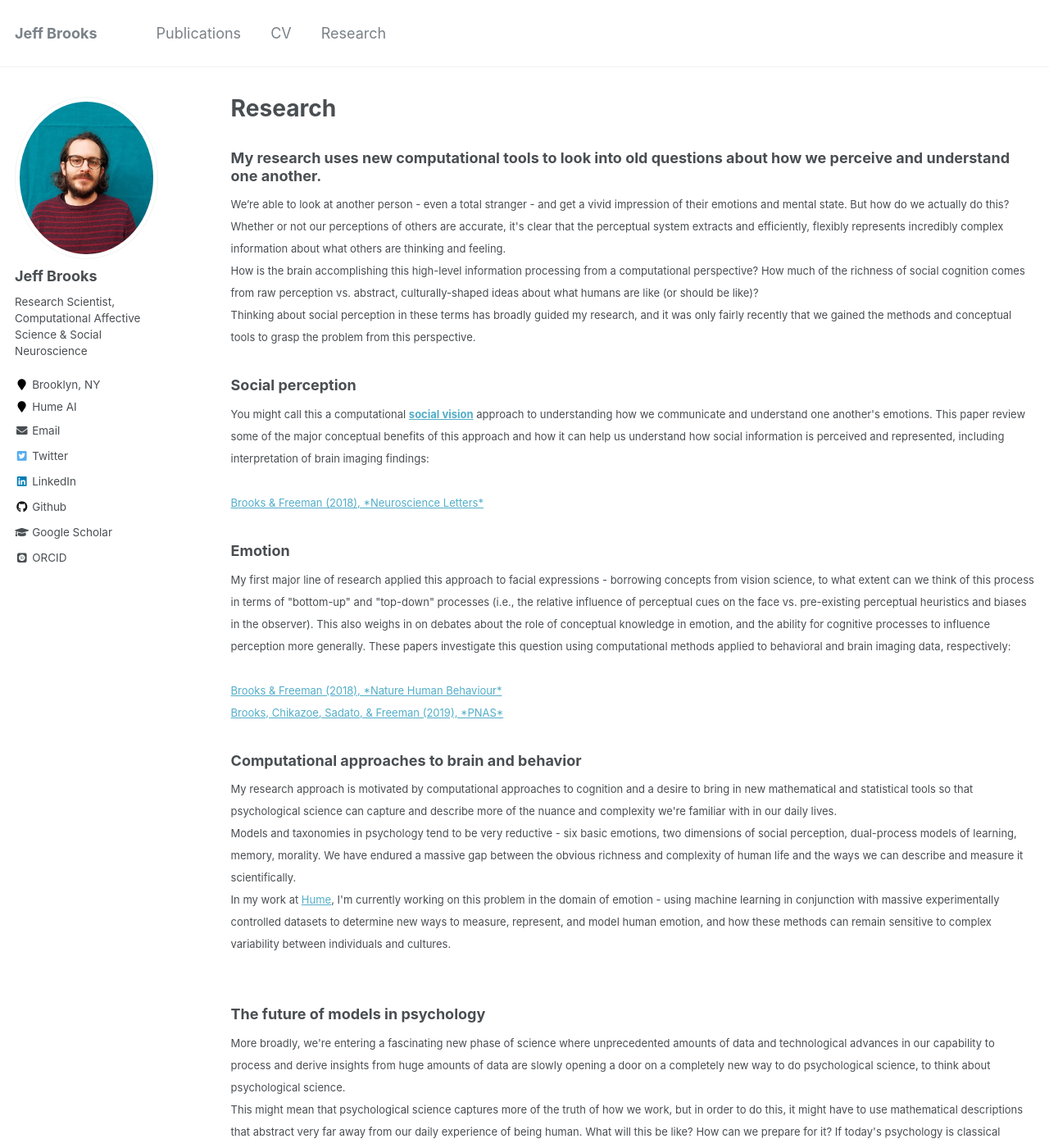
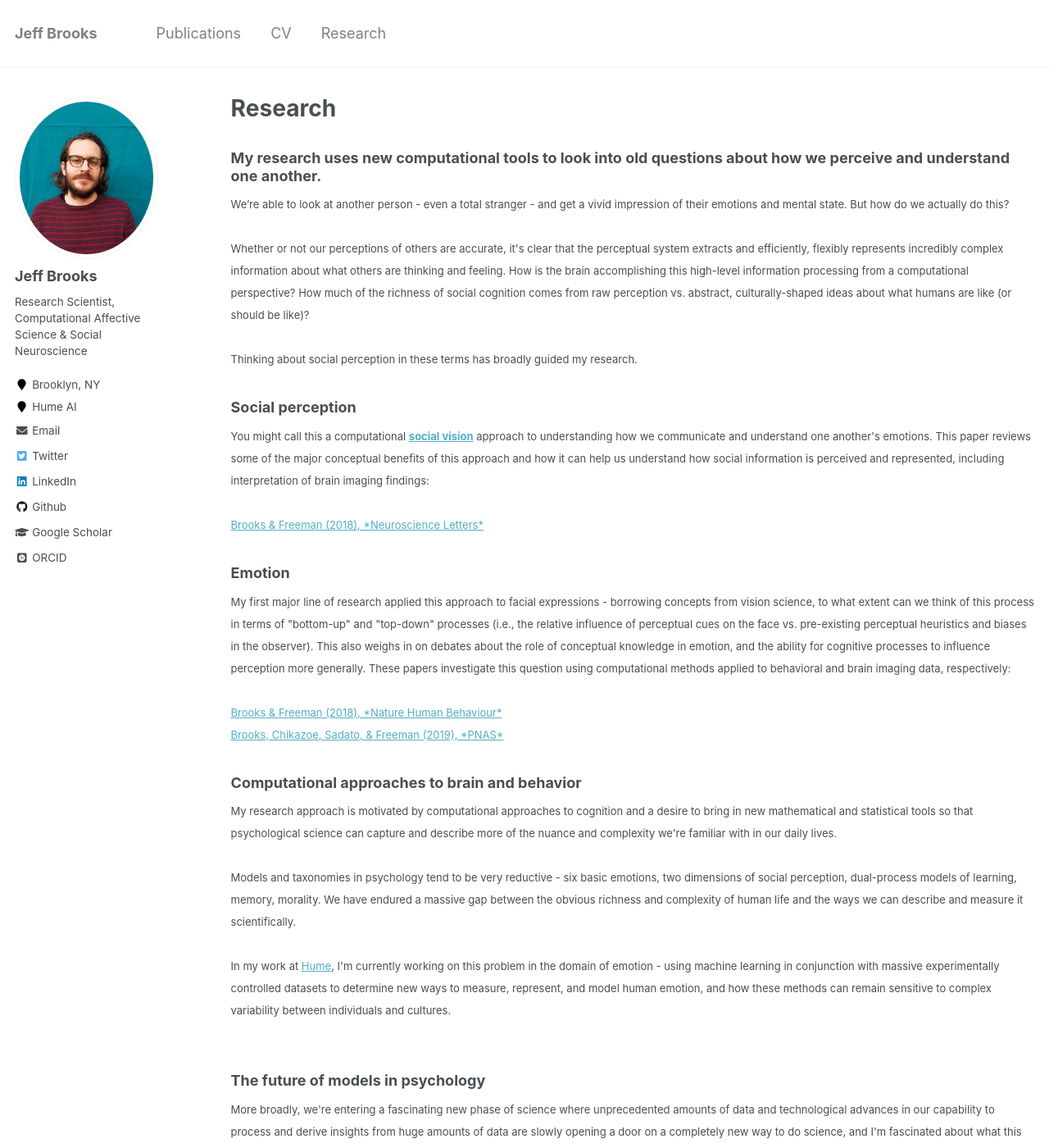
Before and after one commit to jeffreyallenbrooks/jeffreyallenbrooks.github.io, a Jekyll site: the page built from research/research.md, in a window 1280 px wide and 1400 px high. Shown: the whole window at 82% size. Built offline with Jekyll 4.4.1, drawn with Linux system fonts in a browser that asks for light colours; some web fonts are replaced; some of the changed text lies outside the part shown.

Commit message:
more research page updates

```diff
--- a/research/research.md
+++ b/research/research.md
@@ -15,19 +15,17 @@
 
 <font size="2">
 We’re able to look at another person - even a total stranger - and get a vivid impression of their emotions and mental state. But how do we actually do this?
-<br>
-Whether or not our perceptions of others are accurate, it's clear that the perceptual system extracts and efficiently, flexibly represents incredibly complex information about what others are thinking and feeling.
-<br>
-How is the brain accomplishing this high-level information processing from a computational perspective? How much of the richness of social cognition comes from raw perception vs. abstract, culturally-shaped ideas about what humans are like (or should be like)?
-<br>
-Thinking about social perception in these terms has broadly guided my research, and it was only fairly recently that we gained the methods and conceptual tools to grasp the problem from this perspective.
+<br><br>
+Whether or not our perceptions of others are accurate, it's clear that the perceptual system extracts and efficiently, flexibly represents incredibly complex information about what others are thinking and feeling. How is the brain accomplishing this high-level information processing from a computational perspective? How much of the richness of social cognition comes from raw perception vs. abstract, culturally-shaped ideas about what humans are like (or should be like)?
+<br><br>
+Thinking about social perception in these terms has broadly guided my research.
 </font>
 
 ### Social perception
 
 <font size="2">
 You might call this a computational <b><a href="
-https://oxford.universitypressscholarship.com/view/10.1093/acprof:oso/9780195333176.001.0001/acprof-9780195333176">social vision</a></b> approach to understanding how we communicate and understand one another's emotions. This paper review some of the major conceptual benefits of this approach and how it can help us understand how social information is perceived and represented, including interpretation of brain imaging findings:
+https://oxford.universitypressscholarship.com/view/10.1093/acprof:oso/9780195333176.001.0001/acprof-9780195333176">social vision</a></b> approach to understanding how we communicate and understand one another's emotions. This paper reviews some of the major conceptual benefits of this approach and how it can help us understand how social information is perceived and represented, including interpretation of brain imaging findings:
 <br><br>
 <a href="https://jeffreyallenbrooks.github.io/publications/files/2018_BrooksFreeman_NeuroLetters.pdf">Brooks & Freeman (2018), *Neuroscience Letters*</a>
 </font>
@@ -45,9 +43,9 @@
 
 <font size="2">
 My research approach is motivated by computational approaches to cognition and a desire to bring in new mathematical and statistical tools so that psychological science can capture and describe more of the nuance and complexity we're familiar with in our daily lives.
-<br>
+<br><br>
 Models and taxonomies in psychology tend to be very reductive - six basic emotions, two dimensions of social perception, dual-process models of learning, memory, morality. We have endured a massive gap between the obvious richness and complexity of human life and the ways we can describe and measure it scientifically.
-<br>
+<br><br>
 In my work at <a href="https://hume.ai/about">Hume</a>, I'm currently working on this problem in the domain of emotion - using machine learning in conjunction with massive experimentally controlled datasets to determine new ways to measure, represent, and model human emotion, and how these methods can remain sensitive to complex variability between individuals and cultures.
 <br><br>
 </font>
@@ -55,9 +53,9 @@
 ### The future of models in psychology
 
 <font size="2">
-More broadly, we're entering a fascinating new phase of science where unprecedented amounts of data and technological advances in our capability to process and derive insights from huge amounts of data are slowly opening a door on a completely new way to do psychological science, to think about psychological science.
-<br>
-This might mean that psychological science captures more of the truth of how we work, but in order to do this, it might have to use mathematical descriptions that abstract very far away from our daily experience of being human. What will this be like? How can we prepare for it? If today's psychology is classical mechanics, what is psychology's string theory?
+More broadly, we're entering a fascinating new phase of science where unprecedented amounts of data and technological advances in our capability to process and derive insights from huge amounts of data are slowly opening a door on a completely new way to do science, and I'm fascinated about what this means for the future of psychological science.
+<br><br>
+Advances in data science might enable psychological science to capture more of the truth of how we work, but in order to do this, it might have to use mathematical descriptions that abstract very far away from our daily experience of being human. What will this be like? How can we prepare for it? If today's psychology is classical mechanics, what is psychology's string theory?
 <br><br>
 
 ### etc.
```
